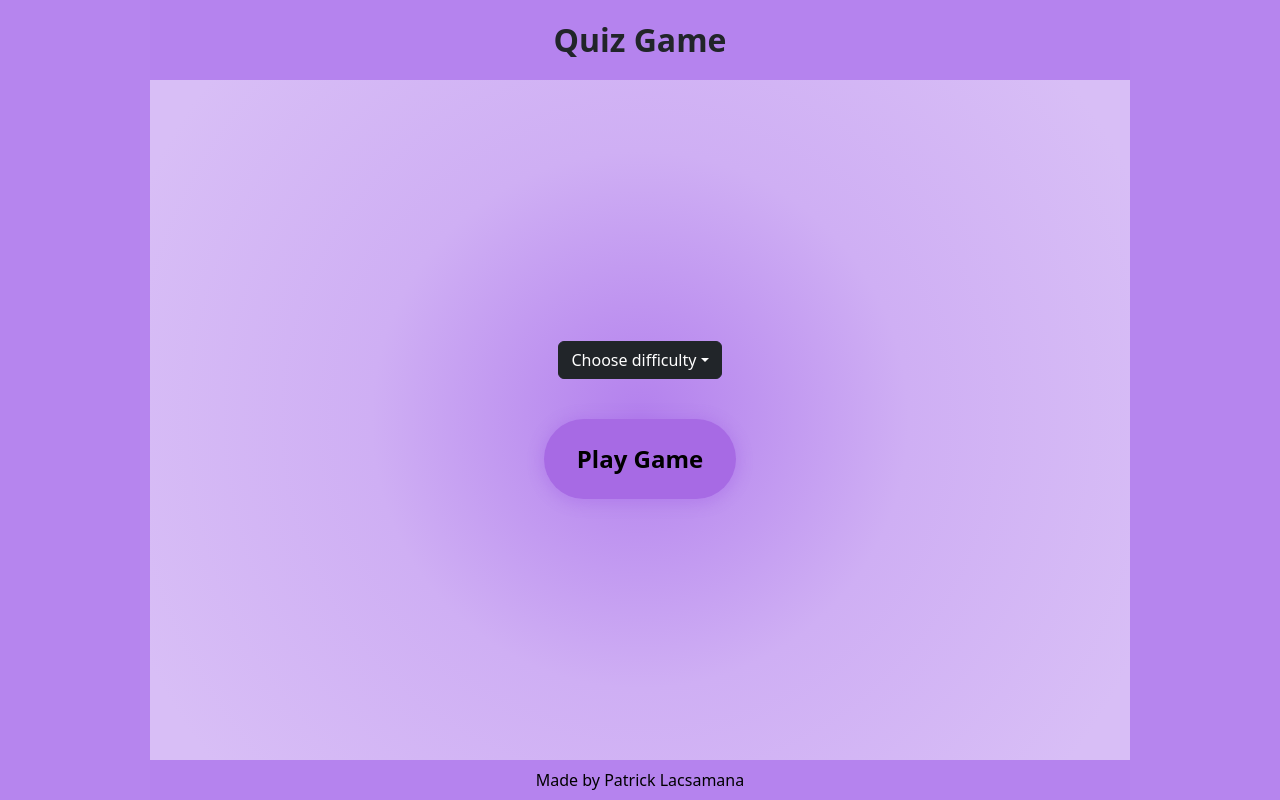
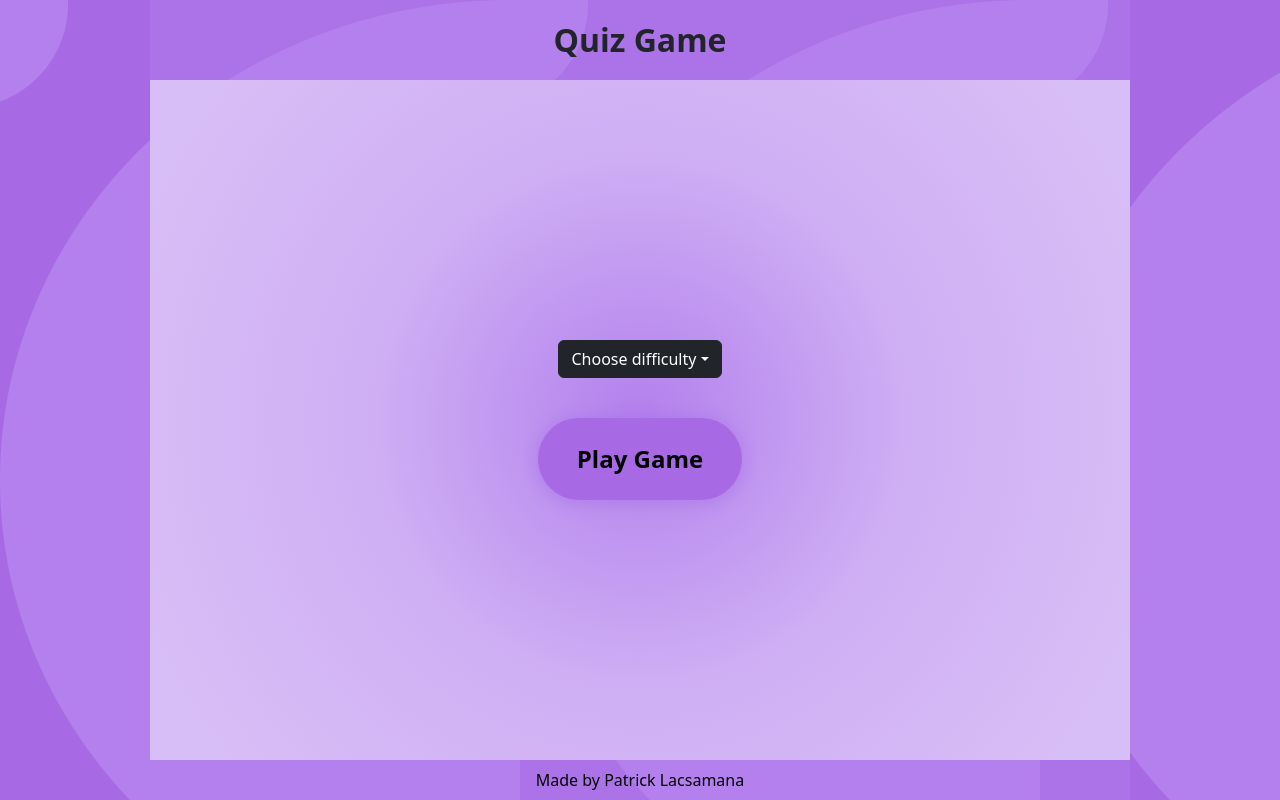
Before and after one commit to patboy04/quiz-app, a React (Vite) app: page / in a window 1280 px wide. Built offline with nearby package versions, Linux system fonts and the light colour scheme.

Commit message:
optimized bg and added more css

```diff
--- a/src/pages/Game.jsx
+++ b/src/pages/Game.jsx
@@ -95,11 +95,10 @@ export default function Game() {
                                     })
                                 }
                             </div>
-                            <div className="progress--bar">
-                                {questionState && <ReactLoading color={"#5B1CAE"}  width={"5vw"} />}
-                            </div>
                         </div>
-
+                        <div className="progress--bar">
+                            {questionState && <ReactLoading color={"#5B1CAE"}  width={"5vw"} />}
+                        </div>
                     </>
                 ) : (
                         <>
--- a/src/style.css
+++ b/src/style.css
@@ -3,6 +3,7 @@ body {
   padding: 0px;
   font-size: "poppins";
   background: #b685ee;
+  background-image: url("./assets/circle.png"), url("./assets/med-circle.png"), url("./assets/small-circle.png");
 }
 
 div {
@@ -24,6 +25,7 @@ a {
   align-items: center;
   gap: 5vh;
   background: radial-gradient(circle, rgba(179,128,237,1) 0%, rgba(207,175,244,1) 45%, rgba(216,190,246,1) 92%);
+
 }
 
 .header {
@@ -118,6 +120,11 @@ a {
   flex-direction: column;
   align-items: center;
   width: 30vw;
+
+}
+
+*, ::after, ::before {
+  box-sizing: unset;
 }
 
 .big--text {
```
Also changed, not shown: src/assets/med-circle.png (added), src/assets/small-circle.png (added).
